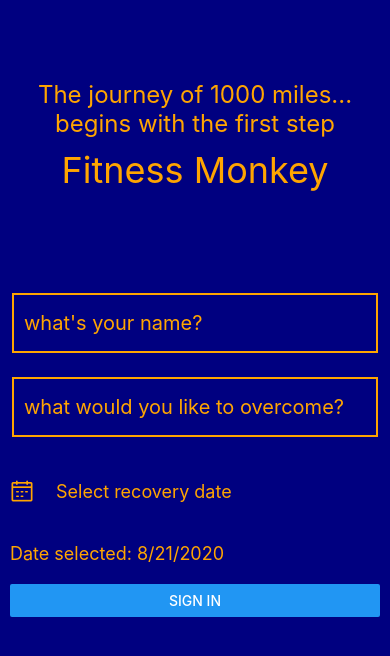
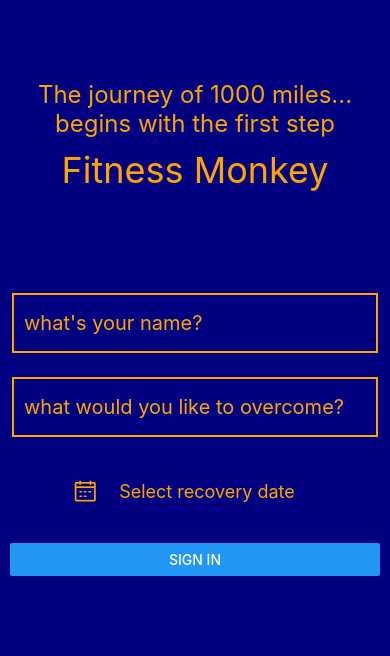
Before and after one commit to cschucode/fitness-monkey-react-native, a React Native app: screen /Login in a window 390 px wide. Shown: the top 656 px of the page. Built offline with nearby package versions, Linux system fonts and the light colour scheme; what expo-sqlite would draw is missing.

Commit message:
style recovery button

```diff
--- a/screens/LoginScreen.js
+++ b/screens/LoginScreen.js
@@ -104,11 +104,10 @@ const LoginScreen = ({ navigation }) => {
         <TextInput placeholderTextColor="orange" style={styles.input} placeholder="what's your name?" value={username} onChangeText={setUsername} />
         <TextInput placeholderTextColor="orange" style={styles.input} placeholder="what would you like to overcome?" value={addiction} onChangeText={setAddiction} />
 
-        <Pressable style={{flexDirection: 'row', alignItems: 'center', padding: 10}} onPressIn={showDatepicker}>
+        <Pressable style={styles.datepicker} onPressIn={showDatepicker}>
           <AntDesign name="calendar" size={24} color="orange" />
           <Text style={{height: 40, margin: 12, padding: 10, color: 'orange', fontSize: 18 }}>Select recovery date</Text>
         </Pressable>
-        <Text style={{ color: 'orange', padding: 10, fontSize: 18 }}>Date selected: {date.toLocaleDateString()}</Text>
         {show && (
           <DateTimePicker
             testID="dateTimePicker"
@@ -141,6 +140,12 @@ const styles = StyleSheet.create({
     margin: 12,
     padding: 10,
   },
+  datepicker: {
+    alignItems: 'center',
+    flexDirection: 'row',
+    justifyContent: 'center',
+    padding: 10
+  },
 });
 
 export default LoginScreen;
```
